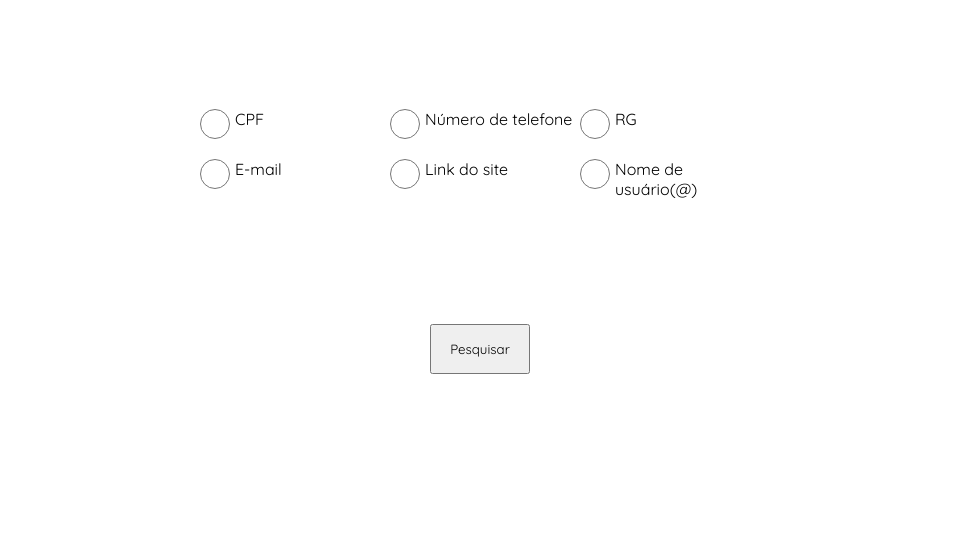
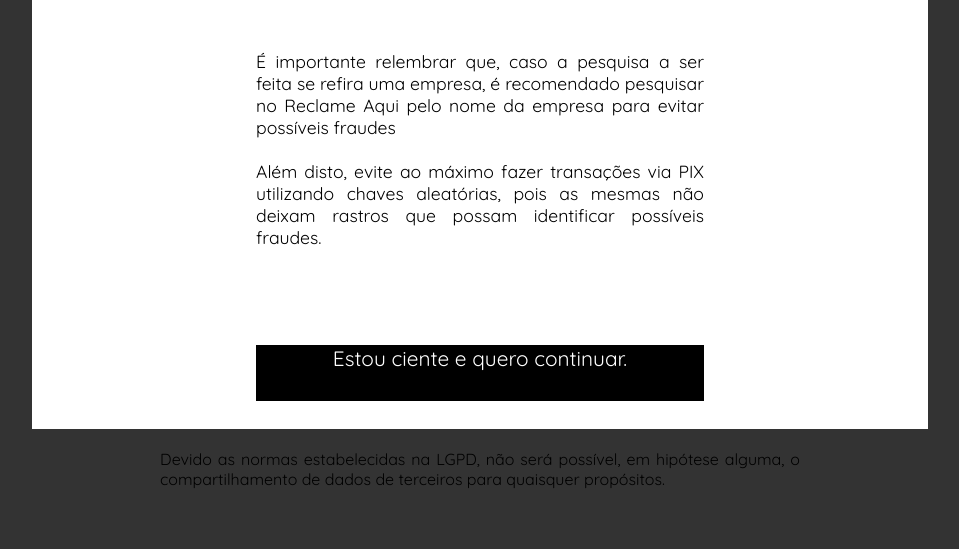
Before and after one commit to tshark2907/TrabalhoUPX1, a website: page index.html in a window 1280 px wide. Shown: the part 251-800 px from the top of the page, without its empty margins (160-1119 px from the left). Drawn offline with nearby package versions, Linux system fonts and the light colour scheme.

Commit message:
pg module added, disclaimer added, api defined.

```diff
--- a/Index.js
+++ b/Index.js
@@ -6,6 +6,8 @@ const janela = document.getElementById('popup_window');
 const pesquisar = document.getElementById('search');
 let dataType = ''
 const sair = document.getElementById('popup_exit');
+const disclaimer = document.getElementById('popup_disclaimer');
+const iAgree = document.getElementById('exit_disclaimer')
 
 function loading(){
   janela.classList.remove('noResults');
@@ -84,8 +86,13 @@ function noResults(){
   janela.appendChild(confirmarText);
 }
 
+iAgree.addEventListener('click', () => {
+  disclaimer.style.display = 'none';
+})
+
 sair.addEventListener('click', () => {
   popup.style.display = 'none';
+  loadAnimation.style.display = 'none';
 })
 
 pesquisar.addEventListener('click', () => {
@@ -101,7 +108,7 @@ pesquisar.addEventListener('click', () => {
 
       return new Promise((resolve, reject) => {
 
-        fetch('Url_da_api', {
+        fetch('http://localhost:3000/api/pesquisar', {
 
           method: 'POST',
           headers: {
@@ -149,6 +156,7 @@ for (var i = 0; i < radials.length; i++) {
       var input = document.createElement('input');
       input.type = 'text';
       input.id = 'textbox';
+      pesquisar.style.display = 'inline-block'
 
       switch (this.value) {
         case 'option1':
--- a/index.html
+++ b/index.html
@@ -3,7 +3,7 @@
 <head>
     <meta charset="UTF-8">
     <meta name="viewport" content="width=device-width, initial-scale=1.0">
-    <title>Pagina sem título</title>
+    <title>Cata-Fraudes</title>
     <script src="/Index.js" defer></script>
     <link rel="stylesheet" href="/style.css">
     <link rel="preconnect" href="https://fonts.googleapis.com">
@@ -16,9 +16,18 @@
         <h1>Cata fraudes</h1>
         <h2>Insira o dado a ser pesquisado abaixo</h2>
     </header>
+    <div id="popup_disclaimer">
+        <div id="disclaimer_wrapper">
+            <h2>Orientações importantes</h2>
+            <span>É importante relembrar que, caso a pesquisa a ser feita se refira uma empresa, é recomendado pesquisar no Reclame Aqui pelo nome da empresa para evitar possíveis fraudes<br><br>Além disto, evite ao máximo fazer transações via PIX utilizando chaves aleatórias, pois as mesmas não deixam rastros que possam identificar possíveis fraudes.</span>
+            <div id="exit_disclaimer">
+                Estou ciente e quero continuar.
+            </div>
+        </div>
+    </div>
     <form>
         <input type="radio" id="option1" name="group" value="option1">
-            <label id="label1" for="option1">CPF</label>
+            <label id="label1" for="option1">CPF/CNPJ</label>
         <input type="radio" id="option2" name="group" value="option2">
             <label id="label2" for="option2">Número de telefone</label>
         <input type="radio" id="option3" name="group" value="option3">
@@ -34,8 +43,9 @@
     <button id="search">Pesquisar</button>
     <div id="popup">
         <div id="popup_window">
-            <div class="material-symbols-outlined" id="popup_exit"></div>
+            <div class="material-symbols-outlined" id="popup_exit">close</div>
         </div>
     </div>
+    <span id="LGPD_disclaimer">Devido as normas estabelecidas na LGPD, não será possível, em hipótese alguma, o compartilhamento de dados de terceiros para quaisquer propósitos.</span>
 </body>
 </html>
--- a/package.json
+++ b/package.json
@@ -4,7 +4,8 @@
     "webpack-cli": "^5.1.4"
   },
   "dependencies": {
-    "express": "^4.18.2"
+    "express": "^4.18.2",
+    "pg": "^8.11.0"
   },
   "scripts": {
     "start": "node server.js"
--- a/style.css
+++ b/style.css
@@ -87,6 +87,7 @@ form{
     top: 75%;
     left: 50%;
     transform: translate(-50%,-50%);
+    display: none;
 }
 #popup{
     width: 100vw;
@@ -125,26 +126,10 @@ position: absolute;
 top: 50%;
 left: 50%;
 transform: translate(-50%,-50%);
-
 color: lightblue;
 }
-
-@keyframes Spinner {
-    25%{
-        transform: rotateX(90deg);
-    }
-    50%{
-        transform: rotateX(180deg);
-    }
-    75%{
-        transform: rotateX(270deg);
-    }
-    100%{
-        transform: rotateX(360deg);
-    }
-}
 .noResults{
-    border: 1px solid green;
+    border: 10px solid green;
 }
 #check{
     position: absolute;
@@ -162,7 +147,7 @@ color: lightblue;
     transform: translate(-50%,-50%);
 }
 .loading{
-    border: 1px solid lightseagreen;
+    border: 3px solid lightseagreen;
 }
 #popup_exit{
     display: flex;
@@ -192,7 +177,7 @@ color: lightblue;
     top: 60%;
     left: 50%;
     transform: translate(-50%,-50%);
-    text-align:center;
+    text-align:justify;
 }
 #check{
     position: absolute;
@@ -204,9 +189,68 @@ color: lightblue;
 .check_texto{
     font-size: 1.5rem;
     position: absolute;
-    text-align: center;
+    text-align: justify;
     top: 50%;
     left: 50%;
     transform: translate(-50%,-50%);
     color: lightseagreen;
 }
+#LGPD_disclaimer{
+    position: absolute;
+    top: 90%;
+    left: 50%;
+    transform: translate(-50%,-50%);
+    text-align: justify;
+}
+#popup_disclaimer{
+    width: 100vw;
+    height: 100vh;
+    background-color: rgba(0,0,0,0.8);
+    position: absolute;
+    top: 50%;
+    left: 50%;
+    transform: translate(-50%,-50%);
+    z-index: 3;
+    display: block;
+}
+#disclaimer_wrapper{
+    width: 70%;
+    height: 70%;
+    background-color: white;
+    z-index: 4;
+    position: absolute;
+    top: 50%;
+    left: 50%;
+    transform: translate(-50%,-50%);
+    display: flex;
+    flex-direction: column;
+}
+#disclaimer_wrapper span{
+    font-size: 1.1rem;
+    position: absolute;
+    top: 50%;
+    left: 50%;
+    transform: translate(-50%,-50%);
+    text-align: justify;
+}
+#disclaimer_wrapper h2{
+    position: absolute;
+    top: 10%;
+    left: 50%;
+    transform: translate(-50%,-50%);
+}
+#exit_disclaimer{
+    background-color: black;
+    font-size: 1.3rem;
+    color: white;
+    display: inline;
+    width: 50%;
+    height: 10%;
+    position: absolute;
+    top: 90%;
+    left: 50%;
+    transform: translate(-50%,-50%);
+    text-align: center;
+    vertical-align: middle;
+    cursor: pointer;
+}
```
Also changed, not shown: server.js (+6 -6 lines), 2 other files.
